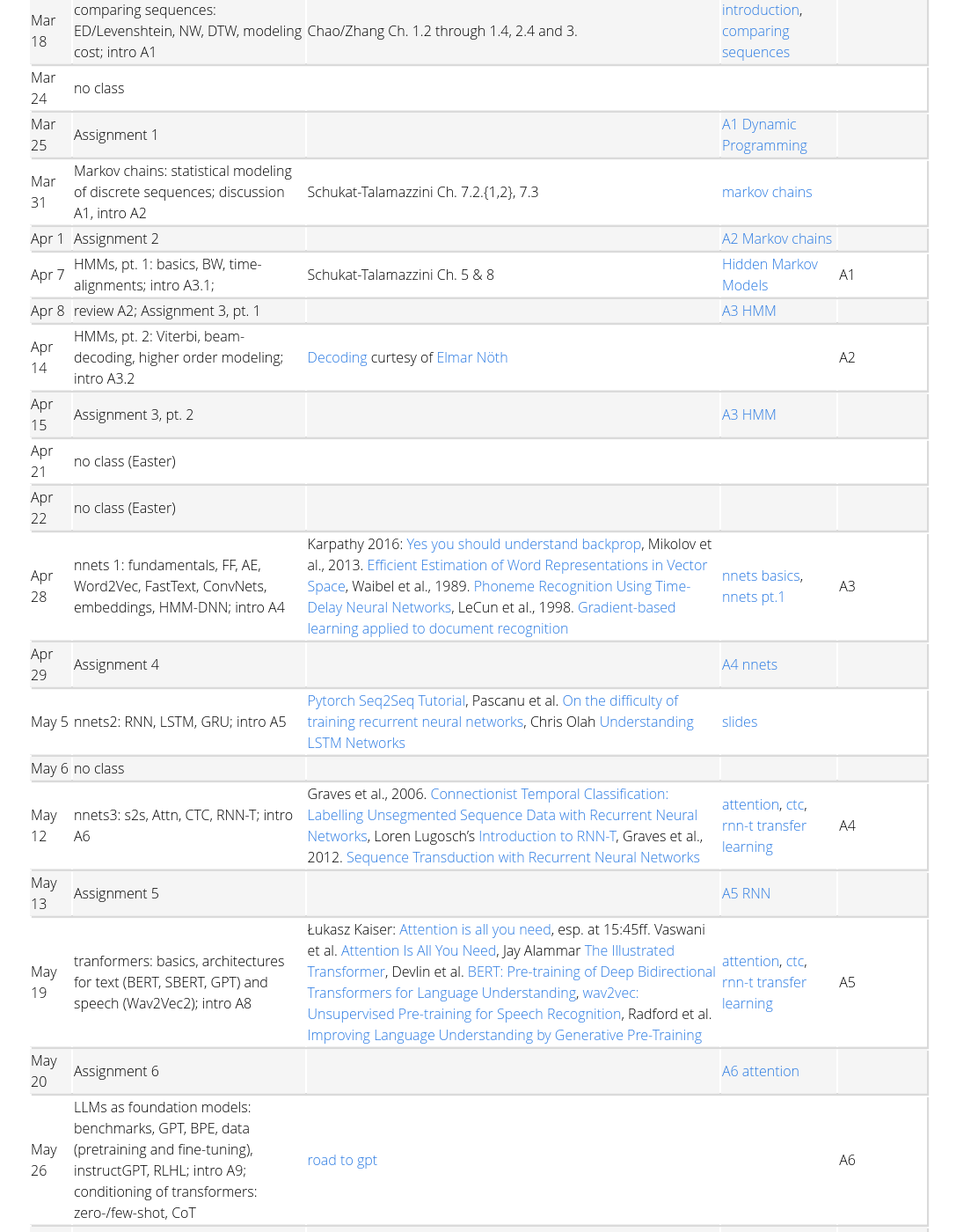
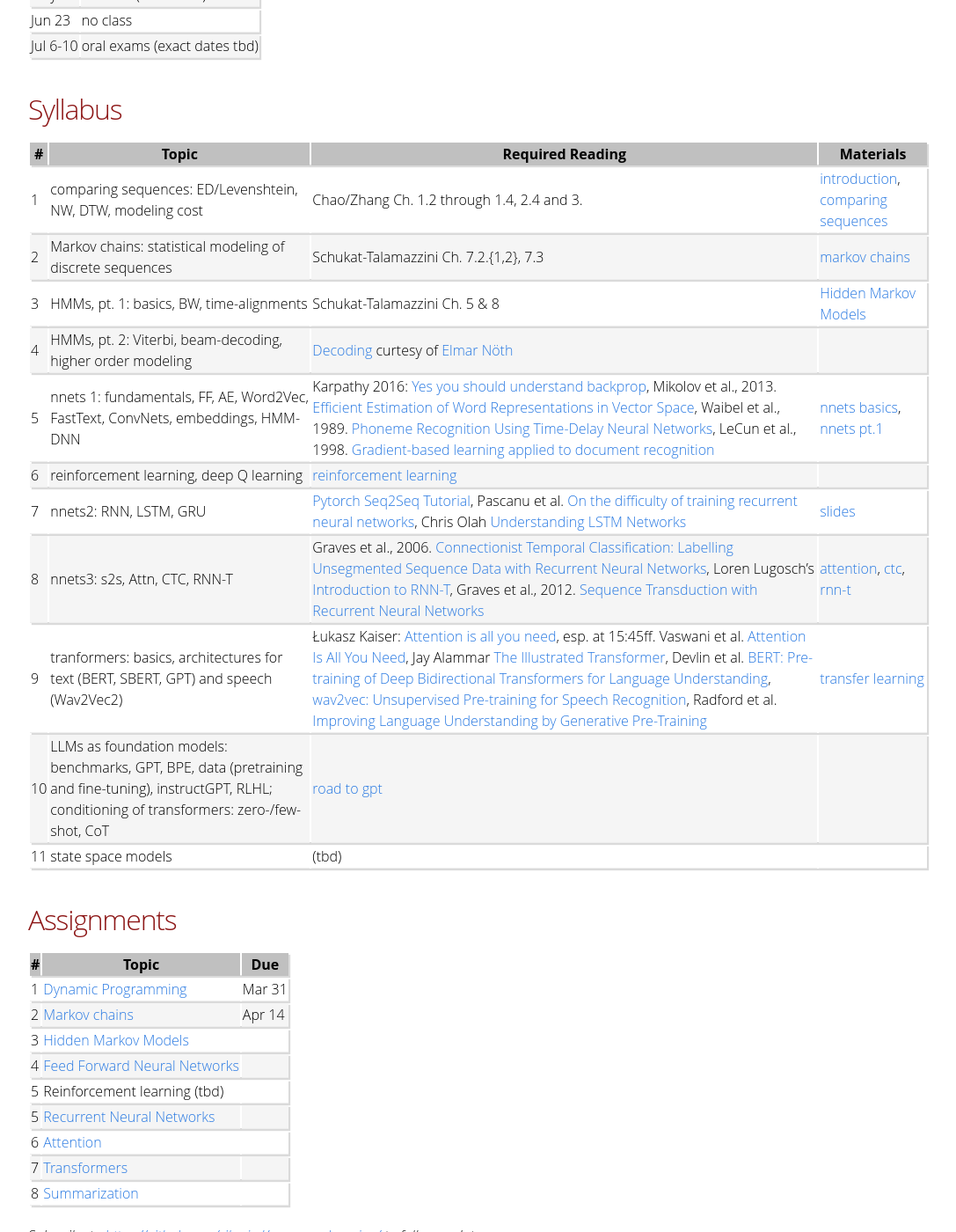
Before and after one commit to seqlrn/seqlrn.github.io, a Jekyll site: the page built from Readme.md, in a window 1280 px wide and 1400 px high, scrolled down 1464 px. Shown: the whole window at 88% size, without its empty margins (96-1183 px from the left). Built offline with Jekyll 4.4.1, drawn with Linux system fonts in a browser that asks for light colours; our own code applies the rules of GitHub Pages for plain Markdown files; some of the changed text lies outside the part shown.

Commit message:
Updates for Summer 2026

```diff
--- a/Readme.md
+++ b/Readme.md
@@ -19,7 +18,7 @@ Pair programming encouraged, [_BYOD_](https://en.wikipedia.org/wiki/Bring_your_o
 Lectures are accompanied by mandatory assignments that will be reviewed and discussed every week.
 All assignments are in form of prepared [`python3` jupyter notebooks](https://github.com/seqlrn/assignments).
 Depending on the topic, they consist of programming, evaluation and/or discussion sections.
-Please submit the notebooks (including state/rendered cells) the Teams channel under [`Files > Assignment Submissions`](https://technischehochschulen.sharepoint.com/:f:/r/sites/SeqLrn2024/Freigegebene%20Dokumente/General/Assignment%20Submissions?csf=1&web=1&e=Ne8upU) (see schedule below).
+Please submit the notebooks (including state/rendered cells) the Teams channel under `Files > Assignments` (see schedule below).
 Pair-programming is encouraged, but everyone needs to submit an individual file.
 
 
@@ -47,46 +46,49 @@ _Note: Materials will be (mostly) in English, the lectures/tutorials will be tau
 **Please note the _required reading_ remarks in the syllabus.**
 
 
-## Schedule
+## Important dates
 
-| Date | Topic | Required Reading | Materials | Assignment due |
-|------|-------|------------------|-----------|----------------|
-Mar 17 | no class
-Mar 18 | comparing sequences: ED/Levenshtein, NW, DTW, modeling cost; intro A1	| Chao/Zhang Ch. 1.2 through 1.4, 2.4 and 3.	| [introduction](/pdf/00-introduction.pdf), [comparing sequences](/pdf/01-comparing-sequences.pdf)	|
-Mar 24 | no class
-Mar 25 | Assignment 1 | | [A1 Dynamic Programming](https://github.com/seqlrn/assignments/tree/master/1-dynamic-programming)
-Mar 31 | Markov chains: statistical modeling of discrete sequences; discussion A1, intro A2	| Schukat-Talamazzini Ch. 7.2.{1,2}, 7.3	| [markov chains](/pdf/02-markov-chains.pdf)	|
-Apr 1 | Assignment 2 | | [A2 Markov chains](https://github.com/seqlrn/assignments/tree/master/2-markov-chains) |
-Apr 7 | HMMs, pt. 1: basics, BW, time-alignments; intro A3.1; 	| Schukat-Talamazzini Ch. 5 & 8	| [Hidden Markov Models](/pdf/hmm.pdf) | A1
-Apr 8 | review A2; Assignment 3, pt. 1 | | [A3 HMM](https://github.com/seqlrn/assignments/tree/master/3-hmm) |
-Apr 14 | HMMs, pt. 2: Viterbi, beam-decoding, higher order modeling; intro A3.2 | [Decoding](/pdf/decoding.pdf) curtesy of [Elmar Nöth](https://lme.tf.fau.de/person/noeth/) || A2
-Apr 15 | Assignment 3, pt. 2 | | [A3 HMM](https://github.com/seqlrn/assignments/tree/master/3-hmm)
-Apr 21 | no class (Easter)
-Apr 22 | no class (Easter)
-Apr 28	| nnets 1: fundamentals, FF, AE, Word2Vec, FastText, ConvNets, embeddings, HMM-DNN; intro A4	| Karpathy 2016: [Yes you should understand backprop](https://karpathy.medium.com/yes-you-should-understand-backprop-e2f06eab496b), Mikolov et al., 2013. [Efficient Estimation of Word Representations in Vector Space](https://arxiv.org/abs/1301.3781), Waibel et al., 1989. [Phoneme Recognition Using Time-Delay Neural Networks](http://www.cs.toronto.edu/~fritz/absps/waibelTDNN.pdf), LeCun et al., 1998. [Gradient-based learning applied to document recognition](http://yann.lecun.com/exdb/publis/pdf/lecun-01a.pdf)	|[nnets basics](/pdf/nnets.pdf), [nnets pt.1](/pdf/04-nnets-1.pdf)	| A3
-Apr 29  | Assignment 4 | | [A4 nnets](https://github.com/seqlrn/assignments/tree/master/4-nnet)
-May 5 | nnets2: RNN, LSTM, GRU; intro A5	| [Pytorch Seq2Seq Tutorial](https://pytorch.org/tutorials/intermediate/seq2seq_translation_tutorial.html), Pascanu et al. [On the difficulty of training recurrent neural networks](http://proceedings.mlr.press/v28/pascanu13.pdf), Chris Olah [Understanding LSTM Networks](http://colah.github.io/posts/2015-08-Understanding-LSTMs/)	| [slides](/pdf/07-recurrent_updated.pdf) |
-May 6 | no class
-May 12 | nnets3: s2s, Attn, CTC, RNN-T; intro A6	| Graves et al., 2006. [Connectionist Temporal Classification: Labelling Unsegmented Sequence Data with Recurrent Neural Networks](https://www.cs.toronto.edu/~graves/icml_2006.pdf), Loren Lugosch's [Introduction to RNN-T](https://lorenlugosch.github.io/posts/2020/11/transducer/), Graves et al., 2012. [Sequence Transduction with Recurrent Neural Networks](https://arxiv.org/abs/1211.3711)	| [attention](/pdf/08-attention_updated.pdf), [ctc](/pdf/ctc.pdf), [rnn-t](/pdf/gatech_cs7643_24_subset.pdf) [transfer learning](/pdf/09-transfer.pdf)	| A4
-May 13 | Assignment 5 | | [A5 RNN](https://github.com/seqlrn/assignments/tree/master/5-nnet_rnn)
-May 19	| tranformers: basics, architectures for text (BERT, SBERT, GPT) and speech (Wav2Vec2); intro A8 | Łukasz Kaiser: [Attention is all you need](https://www.youtube.com/watch?v=rBCqOTEfxvg), esp. at 15:45ff. Vaswani et al. [Attention Is All You Need](https://arxiv.org/abs/1706.03762.pdf), Jay Alammar [The Illustrated Transformer](https://jalammar.github.io/illustrated-transformer/), Devlin et al. [BERT: Pre-training of Deep Bidirectional Transformers for Language Understanding](https://arxiv.org/pdf/1810.04805), [wav2vec: Unsupervised Pre-training for Speech Recognition](https://arxiv.org/abs/1904.05862), Radford et al. [Improving Language Understanding by Generative Pre-Training](https://www.cs.ubc.ca/~amuham01/LING530/papers/radford2018improving.pdf)	| [attention](/pdf/08-attention_updated.pdf), [ctc](/pdf/ctc.pdf), [rnn-t](/pdf/gatech_cs7643_24_subset.pdf) [transfer learning](/pdf/09-transfer.pdf)	| A5
-May 20 | Assignment 6 | | [A6 attention](https://github.com/seqlrn/assignments/tree/master/6-nnet_attn)
-May 26	| LLMs as foundation models: benchmarks, GPT, BPE, data (pretraining and fine-tuning), instructGPT, RLHL; intro A9; conditioning of transformers: zero-/few-shot, CoT	| 	[road to gpt](/pdf/10-gpt.pdf) | | A6
-May 27 | Assignment 7 | | [A7 Transformers](https://github.com/seqlrn/assignments/tree/master/7-transformers_wav2vec)
-Jun 2 | no class (BV IN-2021-01)
-Jun 3 | Assignments (cont'd)
-Jun 9 | no class (Pentecost)
-Jun 10 | no class (Pentecost)
-Jun 16 | no class (summer school)
-Jun 17 | no class (summer school)
-Jun 23	| reinforcement learning| [reinforcement learning](/pdf/11-reinforcement-learning.pdf)	| 	| A7
-Jun 24 | no class (BV520) | | [A8 Summarization](https://github.com/seqlrn/assignments/tree/master/8-transformers_sum)
-Jun 30 | state space models (tbd) | | | A8
-Jul 1 | review and wrap-up
-Jul 7 | no class
-Jul 8 | oral exam Q&A
-Jul 15/16 | oral exams (see schedule on Teams!)
 
+| Date | Info |
+| ---- | ---- |
+| Mar 24 | class ends at 1.50p |
+| Apr 7  | no class (Easter) |
+| May 12 | class ends at 1.50p |
+| May 26 | no class (Pentecost) |
+| Jun 23 | no class |
+| Jul 6-10 | oral exams (exact dates tbd) |
+
+
+## Syllabus
+
+| # | Topic | Required Reading | Materials |
+|---|-------|------------------|-----------|
+| 1 | comparing sequences: ED/Levenshtein, NW, DTW, modeling cost | Chao/Zhang Ch. 1.2 through 1.4, 2.4 and 3. | [introduction](/pdf/00-introduction.pdf), [comparing sequences](/pdf/01-comparing-sequences.pdf)
+| 2 | Markov chains: statistical modeling of discrete sequences | Schukat-Talamazzini Ch. 7.2.{1,2}, 7.3 | [markov chains](/pdf/02-markov-chains.pdf)
+| 3 | HMMs, pt. 1: basics, BW, time-alignments | Schukat-Talamazzini Ch. 5 & 8 | [Hidden Markov Models](/pdf/hmm.pdf)
+| 4 | HMMs, pt. 2: Viterbi, beam-decoding, higher order modeling | [Decoding](/pdf/decoding.pdf) curtesy of [Elmar Nöth](https://lme.tf.fau.de/person/noeth/) |
+| 5 | nnets 1: fundamentals, FF, AE, Word2Vec, FastText, ConvNets, embeddings, HMM-DNN | Karpathy 2016: [Yes you should understand backprop](https://karpathy.medium.com/yes-you-should-understand-backprop-e2f06eab496b), Mikolov et al., 2013. [Efficient Estimation of Word Representations in Vector Space](https://arxiv.org/abs/1301.3781), Waibel et al., 1989. [Phoneme Recognition Using Time-Delay Neural Networks](http://www.cs.toronto.edu/~fritz/absps/waibelTDNN.pdf), LeCun et al., 1998. [Gradient-based learning applied to document recognition](http://yann.lecun.com/exdb/publis/pdf/lecun-01a.pdf) |[nnets basics](/pdf/nnets.pdf), [nnets pt.1](/pdf/04-nnets-1.pdf)
+| 6 | reinforcement learning, deep Q learning | [reinforcement learning](/pdf/11-reinforcement-learning.pdf)
+| 7 | nnets2: RNN, LSTM, GRU | [Pytorch Seq2Seq Tutorial](https://pytorch.org/tutorials/intermediate/seq2seq_translation_tutorial.html), Pascanu et al. [On the difficulty of training recurrent neural networks](http://proceedings.mlr.press/v28/pascanu13.pdf), Chris Olah [Understanding LSTM Networks](http://colah.github.io/posts/2015-08-Understanding-LSTMs/) | [slides](/pdf/07-recurrent_updated.pdf)
+| 8 | nnets3: s2s, Attn, CTC, RNN-T | Graves et al., 2006. [Connectionist Temporal Classification: Labelling Unsegmented Sequence Data with Recurrent Neural Networks](https://www.cs.toronto.edu/~graves/icml_2006.pdf), Loren Lugosch's [Introduction to RNN-T](https://lorenlugosch.github.io/posts/2020/11/transducer/), Graves et al., 2012. [Sequence Transduction with Recurrent Neural Networks](https://arxiv.org/abs/1211.3711) | [attention](/pdf/08-attention_updated.pdf), [ctc](/pdf/ctc.pdf), [rnn-t](/pdf/gatech_cs7643_24_subset.pdf)
+| 9 | tranformers: basics, architectures for text (BERT, SBERT, GPT) and speech (Wav2Vec2) | Łukasz Kaiser: [Attention is all you need](https://www.youtube.com/watch?v=rBCqOTEfxvg), esp. at 15:45ff. Vaswani et al. [Attention Is All You Need](https://arxiv.org/abs/1706.03762.pdf), Jay Alammar [The Illustrated Transformer](https://jalammar.github.io/illustrated-transformer/), Devlin et al. [BERT: Pre-training of Deep Bidirectional Transformers for Language Understanding](https://arxiv.org/pdf/1810.04805), [wav2vec: Unsupervised Pre-training for Speech Recognition](https://arxiv.org/abs/1904.05862), Radford et al. [Improving Language Understanding by Generative Pre-Training](https://www.cs.ubc.ca/~amuham01/LING530/papers/radford2018improving.pdf) | [transfer learning](/pdf/09-transfer.pdf)
+| 10 | LLMs as foundation models: benchmarks, GPT, BPE, data (pretraining and fine-tuning), instructGPT, RLHL; conditioning of transformers: zero-/few-shot, CoT | [road to gpt](/pdf/10-gpt.pdf) |
+| 11 | state space models | (tbd) |
+
+
+## Assignments
+
+| # | Topic | Due |
+|---|-------|-----|
+| 1 | [Dynamic Programming](https://github.com/seqlrn/assignments/tree/master/1-dynamic-programming) | Mar 31
+| 2 | [Markov chains](https://github.com/seqlrn/assignments/tree/master/2-markov-chains) | Apr 14
+| 3 | [Hidden Markov Models](https://github.com/seqlrn/assignments/tree/master/3-hmm) |
+| 4 | [Feed Forward Neural Networks](https://github.com/seqlrn/assignments/tree/master/4-nnet) |
+| 5 | Reinforcement learning (tbd) |
+| 5 | [Recurrent Neural Networks](https://github.com/seqlrn/assignments/tree/master/5-nnet_rnn) |
+| 6 | [Attention](https://github.com/seqlrn/assignments/tree/master/6-nnet_attn) |
+| 7 | [Transformers](https://github.com/seqlrn/assignments/tree/master/7-transformers_wav2vec) |
+| 8 | [Summarization](https://github.com/seqlrn/assignments/tree/master/8-transformers_sum) |
 
 
 _Subscribe to [https://github.com/sikoried/sequence-learning/](https://github.com/seqlrn/seqlrn.github.io/) to follow updates._
```
Also changed, not shown: other parts of Readme.md (+1 -2 lines), TODO.md (+3 -7 lines).
